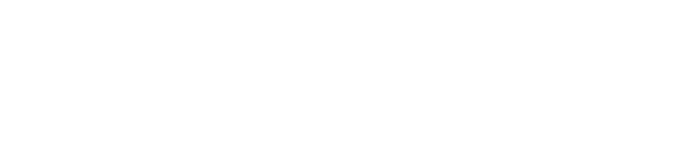
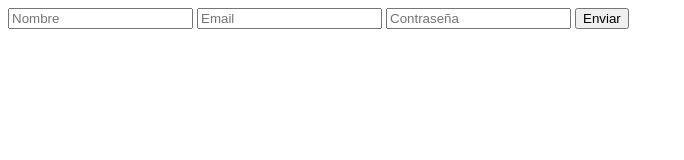
Before and after one commit to davidrtx2/Nasa-Space_Team_brujos, a plain HTML site: page view/index.html in a window 1280 px wide. Shown: the whole page, without its empty margins (0-684 px from the left). Drawn offline with Linux system fonts and the light colour scheme.

Commit message:
Agrego formulario

```diff
--- a/view/index.html
+++ b/view/index.html
@@ -6,6 +6,12 @@
     <title>Document</title>
 </head>
 <body>
+    <form action="">
+        <input type="text" placeholder="Nombre">
+        <input type="email" placeholder="Email">
+        <input type="password" placeholder="Contraseña">
+        <button type="submit">Enviar</button>
+    </form>
 
 </body>
 </html>
```
